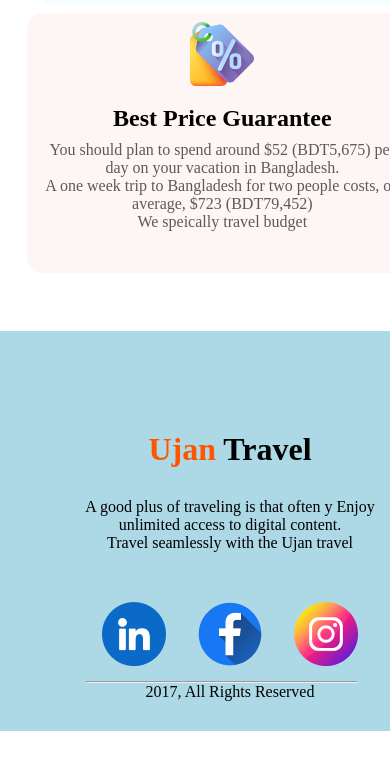
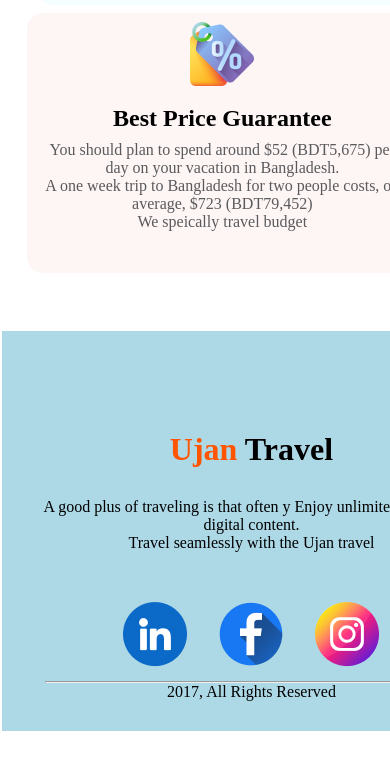
Before and after one commit to mdujan/b9-A2, a plain HTML site: page index.html in a window 390 px wide. Shown: the part 5420-6189 px from the top of the page. Drawn offline with Linux system fonts and the light colour scheme.

Commit message:
footer added responsible

```diff
--- a/styles/travel.css
+++ b/styles/travel.css
@@ -579,4 +579,17 @@
 .why-card p{
   padding-left: 3%;
 }
+/* footer..last part.... */
+.foot-back {
+  background-color: lightblue;
+  /* box-sizing:border-box ; */
+   /* width: 100%; */
+  /* margin-top: 15%;  */
+  width: 494px;
+  margin-left: 2px;
 }
+.foot-head{
+  padding-left: 4%;
+  padding-right: 3%;
+}
+}
```
